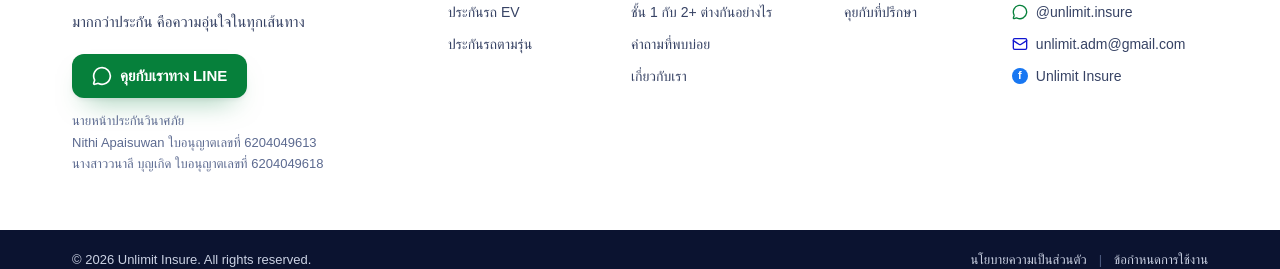
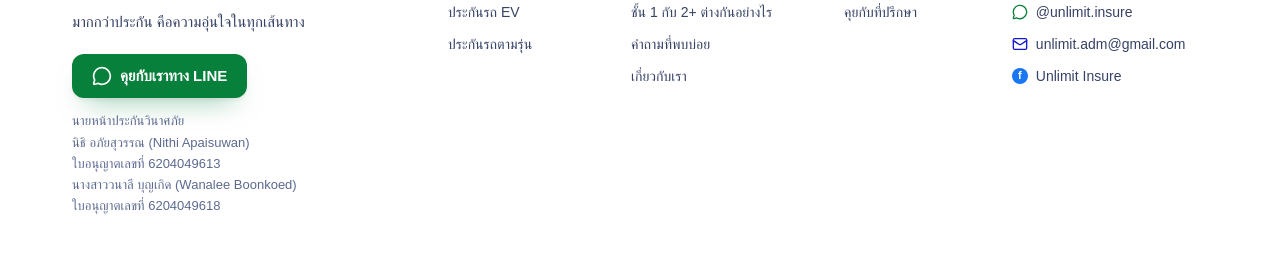
Before and after one commit to gopantherth-sketch/unlimit-insure, a Next.js app: page /lab in a window 1280 px wide. Shown: the part 1439-1708 px from the top of the page. Built offline with nearby package versions, Linux system fonts and the light colour scheme; no server answers; a web font is replaced by a local one.

Commit message:
Show both broker names in Thai and English

```diff
--- a/content/contact.ts
+++ b/content/contact.ts
@@ -9,8 +9,8 @@ const lineId = "@unlimit.insure";
  * The first entry is the operator and data controller of the site.
  */
 const brokers = [
-  { holder: "Nithi Apaisuwan", licenceNo: "6204049613", expires: "03/11/2570" }, // 2026-09-27
-  { holder: "นางสาววนาลี บุญเกิด", licenceNo: "6204049618", expires: "03/11/2570" }, // 2026-10-09, issued 04/11/2562
+  { holder: "นิธิ อภัยสุวรรณ (Nithi Apaisuwan)", licenceNo: "6204049613", expires: "03/11/2570" }, // 2026-09-27
+  { holder: "นางสาววนาลี บุญเกิด (Wanalee Boonkoed)", licenceNo: "6204049618", expires: "03/11/2570" }, // 2026-10-09, issued 04/11/2562
 ];
 const broker = brokers[0]!;
 
```
